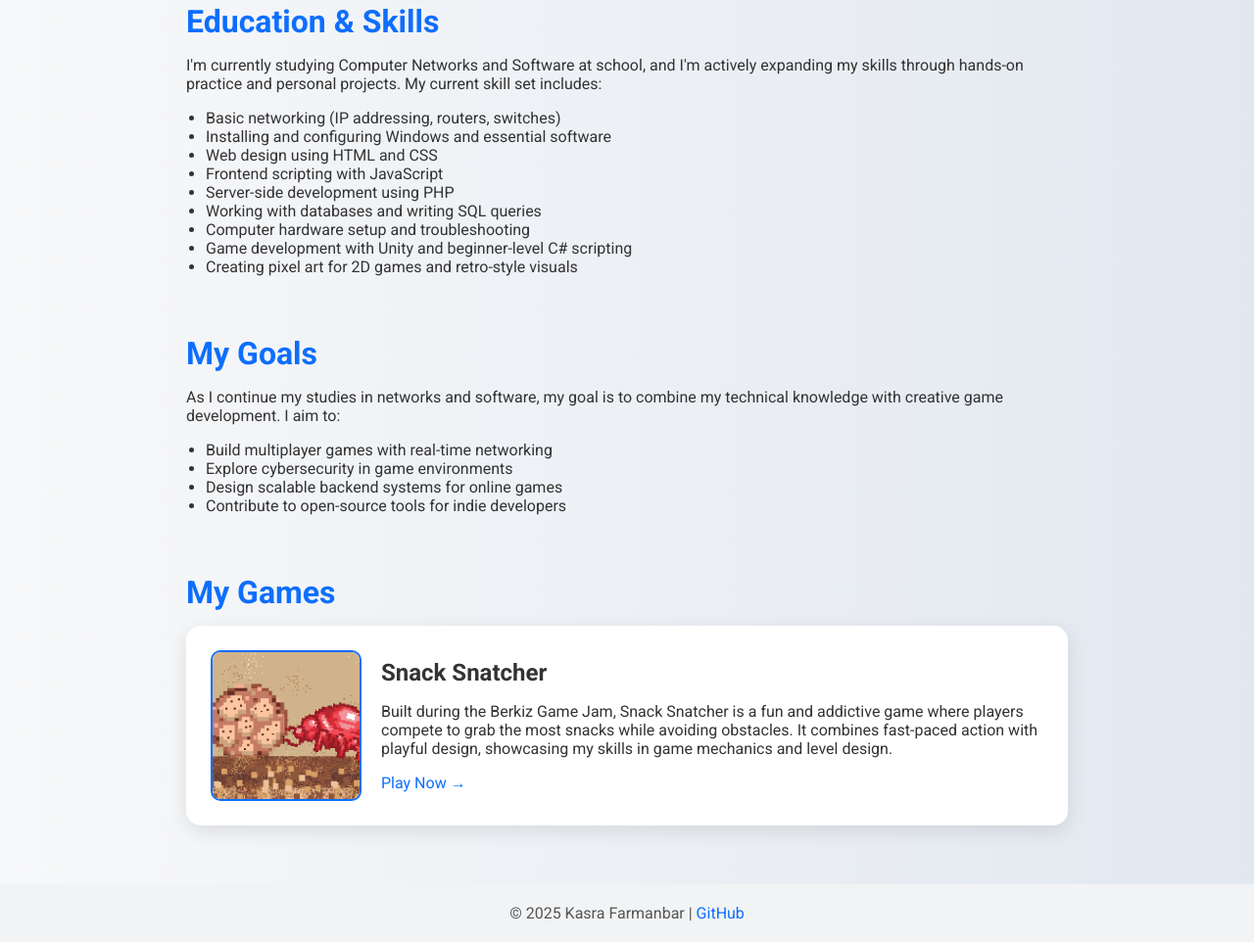
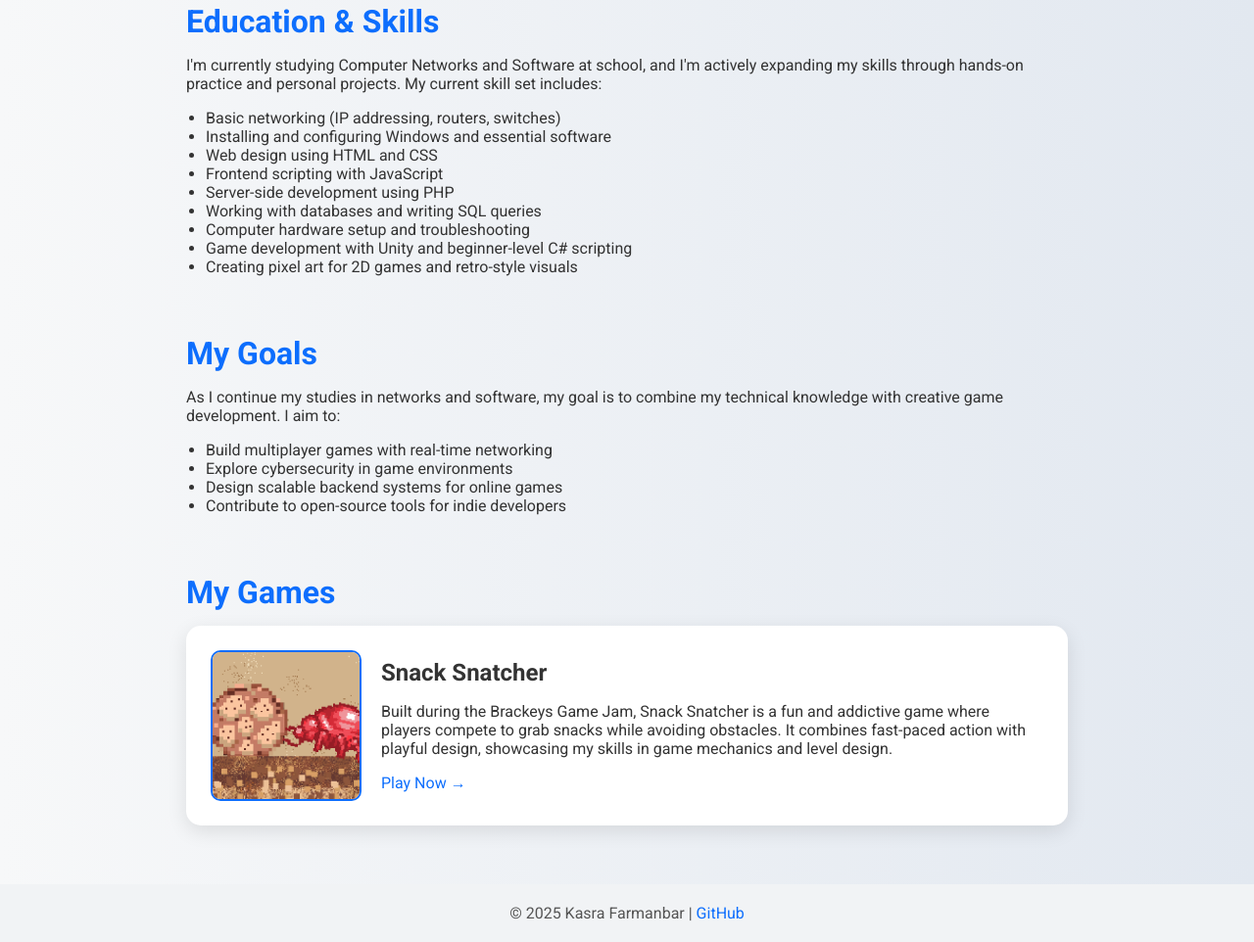
Before and after one commit to KasraFarmanbar/KasraFarmanbarProfile, a plain HTML site: page index.html in a window 1280 px wide. Shown: the part 720-1682 px from the top of the page at 98% size. Drawn offline with Linux system fonts and the light colour scheme.

Commit message:
Update index.html

```diff
--- a/index.html
+++ b/index.html
@@ -171,7 +171,7 @@
         <img src="Snack Snatcher.png" alt="Kasra Farmanbar" class="game-author-pic" />
         <div>
           <h3>Snack Snatcher</h3>
-          <p>Built during the Berkiz Game Jam, Snack Snatcher is a fun and addictive game where players compete to grab the most snacks while avoiding obstacles. It combines fast-paced action with playful design, showcasing my skills in game mechanics and level design.</p>
+          <p>Built during the Brackeys Game Jam, Snack Snatcher is a fun and addictive game where players compete to grab snacks while avoiding obstacles. It combines fast-paced action with playful design, showcasing my skills in game mechanics and level design.</p>
           <a href="https://kasrafarmanbar.itch.io/snack-snatcher" target="_blank">Play Now →</a>
         </div>
       </div>
```
